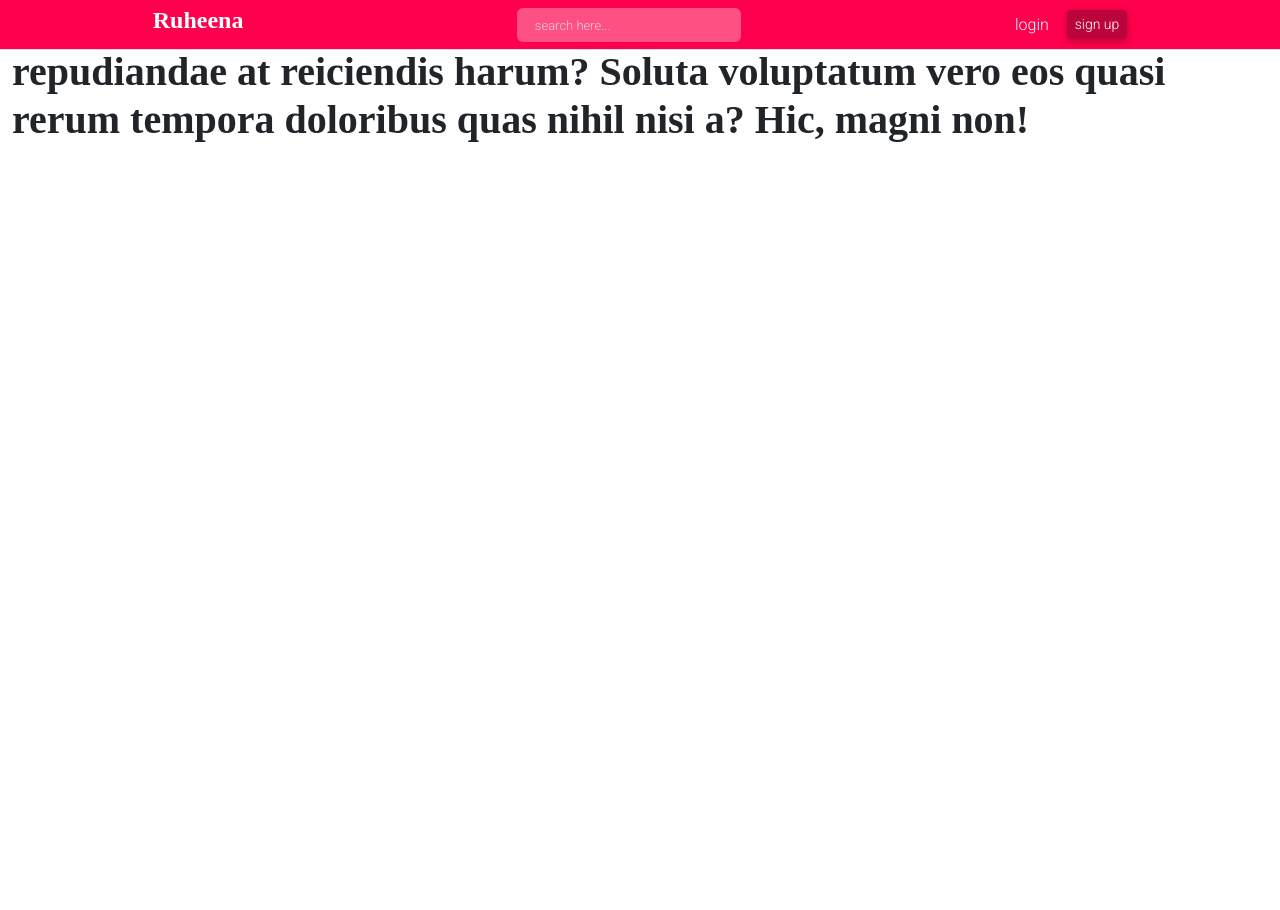
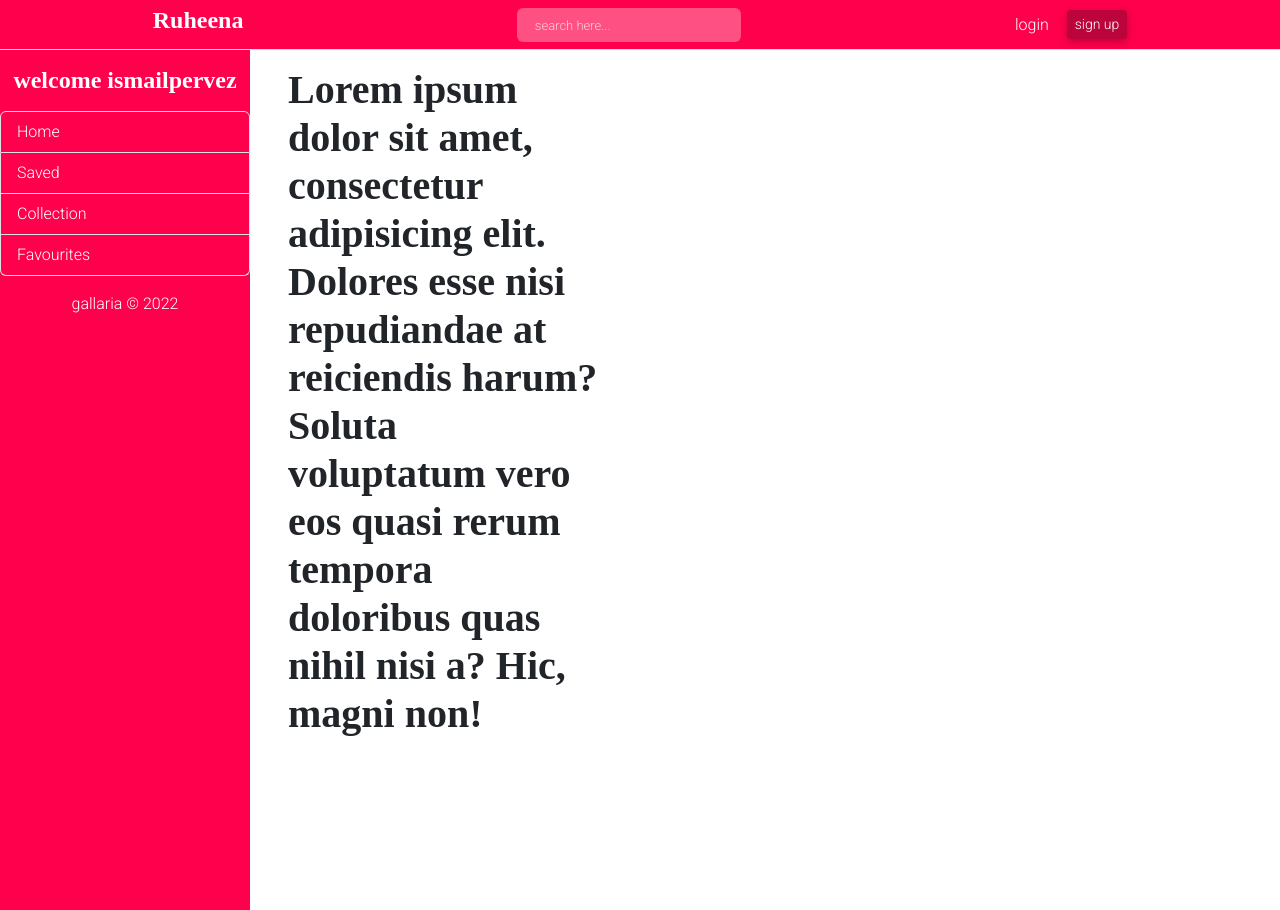
Before and after one commit to ismailPervez/gallaria, a Django app: page / in a window 1280 px wide. Run offline with Django 4.2, Linux system fonts and the light colour scheme; some libraries are stand-ins or nearby versions; some web fonts are replaced.

Commit message:
added a side bar

```diff
--- a/ruheena/users/templates/users/base.html
+++ b/ruheena/users/templates/users/base.html
@@ -24,20 +24,15 @@
     {% endif %}
 </head>
 <body>
-    <header class="px-3 py-2 border-bottom d-flex align-items-center justify-content-around">
-        <h1 class="fs-4">Ruheena</h1>
-        <div id="search-wrapper" class="rounded px-3 py-1">
-            <input type="search" id="search-input" autocomplete="off" placeholder="search here..." />
-            <i class="fas fa-search"></i>
-        </div>
-        <div id="action-btns" class="d-flex align-items-center justify-content-between">
-            <a href="#" class="text-decoration-none">login</a>
-            <a href="#" class="text-decoration-none btn btn-primary btn-sm ml-3">sign up</a>
-        </div>
-    </header>
+    {% include "users/header.html" %}
     <div class="container-fluid">
-        {% block content %}
-        {% endblock content %}
+        <main class="d-flex">
+            {% include "users/sidebar.html" %}
+            <section id="content" class="p-3">
+                {% block content %}
+                {% endblock content %}
+            </section>
+        </main>
     </div>
 </body>
 </html>
--- /dev/null
+++ b/ruheena/users/templates/users/header.html
@@ -0,0 +1,13 @@
+{% block header %}
+<header class="px-3 py-2 border-bottom d-flex align-items-center justify-content-around">
+    <h1 class="fs-4">Ruheena</h1>
+    <div id="search-wrapper" class="rounded px-3 py-1">
+        <input type="search" id="search-input" autocomplete="off" placeholder="search here..." />
+        <i class="fas fa-search"></i>
+    </div>
+    <div id="action-btns" class="d-flex align-items-center justify-content-between">
+        <a href="#" class="text-decoration-none">login</a>
+        <a href="#" class="text-decoration-none btn btn-primary btn-sm ml-3">sign up</a>
+    </div>
+</header>
+{% endblock header %}
--- /dev/null
+++ b/ruheena/users/templates/users/sidebar.html
@@ -0,0 +1,24 @@
+{% block sidebar %}
+<section id="side-bar">
+    <h4 class="text-center my-3">welcome ismailpervez</h4>
+    <div class="list-group">
+        <a href="#" class="list-group-item list-group-item-action">
+            <i class="fas fa-home"></i>
+            Home
+        </a>
+        <a href="#" class="list-group-item list-group-item-action">
+            <i class="fas fa-bookmark"></i>
+            Saved
+        </a>
+        <a href="#" class="list-group-item list-group-item-action">
+            <i class="fas fa-layer-group"></i>
+            Collection
+        </a>
+        <a href="#" class="list-group-item list-group-item-action">
+            <i class="fas fa-star"></i>
+            Favourites
+        </a>
+    </div>
+    <p class="text-center mt-3">gallaria &copy; 2022</p>
+</section>
+{% endblock sidebar %}
```
